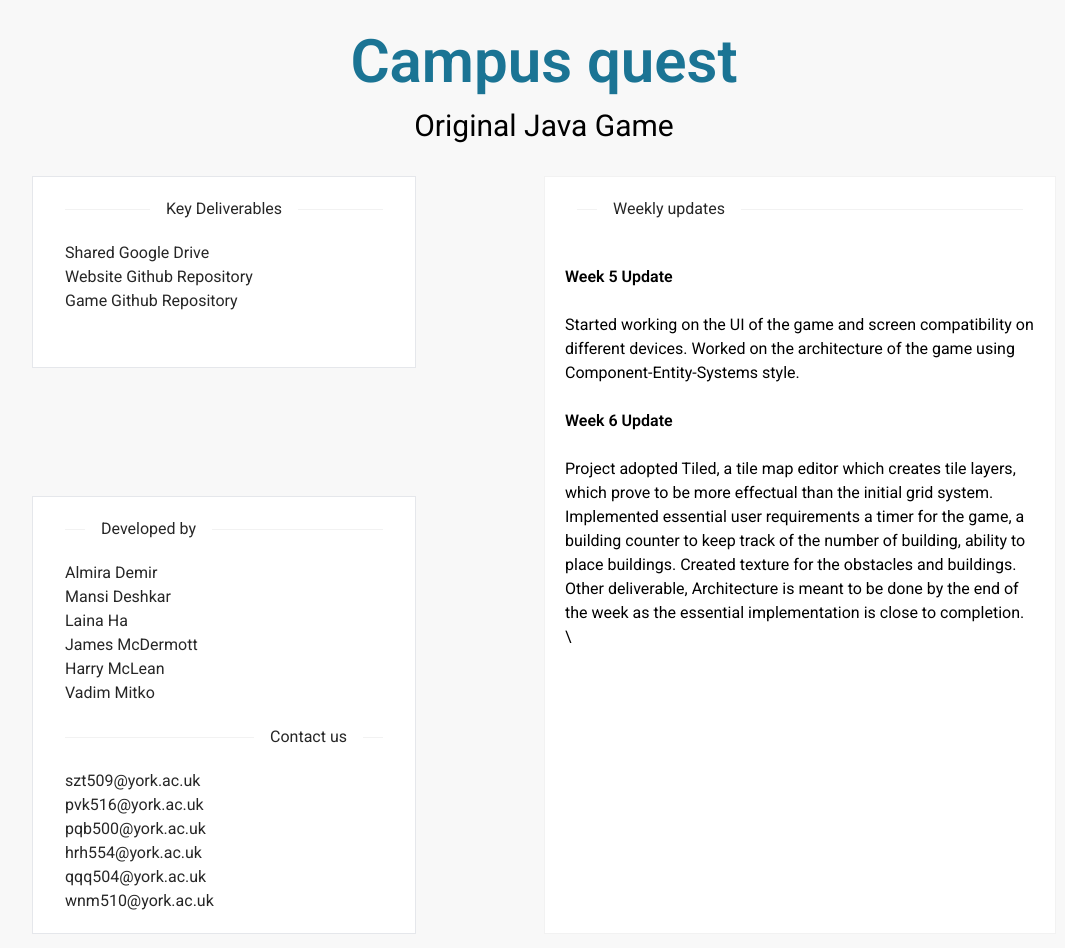
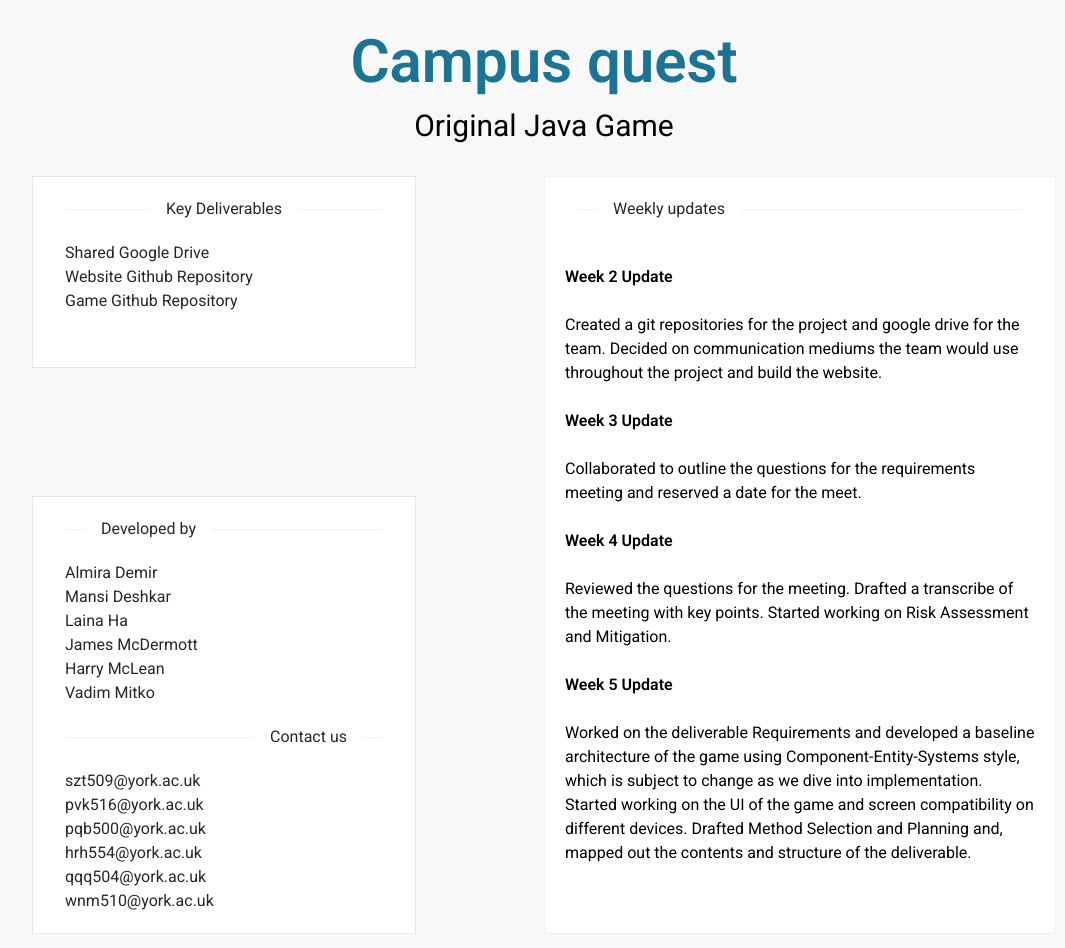
Before and after one commit to mitkoooo/eng-1-website, a React (Vite) app: page / in a window 1280 px wide. Shown: the top 948 px of the page, without its empty margins (96-1161 px from the left). Built offline with nearby package versions, Linux system fonts and the light colour scheme.

Commit message:
Added the update for week 2, 3 and 4.

```diff
--- a/src/Markdown/MarkDown.mdx
+++ b/src/Markdown/MarkDown.mdx
@@ -1,16 +1,37 @@
+\
+**Week 2 Update**
+
+\
+Created a git repositories for the project and google drive for the team.
+Decided on communication mediums the team would use throughout the project and build the website.
+
+\
+**Week 3 Update**
+
+\
+Collaborated to outline the questions for the requirements meeting and reserved a date for the meet.
+
+\
+**Week 4 Update**
+
+\
+Reviewed the questions for the meeting.
+Drafted a transcribe of the meeting with key points.
+Started working on Risk Assessment and Mitigation.
+
 \
 **Week 5 Update**
 
 \
-Started working on the UI of the game and screen compatibility on different devices. Worked on the architecture of the game using Component-Entity-Systems style.
+Worked on the deliverable Requirements and developed a baseline architecture of the game using Component-Entity-Systems style, which is subject to change as we dive into implementation.
+Started working on the UI of the game and screen compatibility on different devices.
+Drafted Method Selection and Planning and, mapped out the contents and structure of the deliverable.
 
 \
 **Week 6 Update**
 
 \
-Project adopted Tiled, a tile map editor which creates tile layers, which prove to be more effectual than the initial grid system.
-Implemented essential user requirements a timer for the game, a building counter to keep track of the number of building, ability to place buildings.
+Project adopted Tiled, a tile map editor which creates tile layers, which prove to be more effectual than the initial 2-D grid system.
+Implemented essential user requirements - a timer for the game, a building counter to keep track of the number of building, ability to place buildings.
 Created texture for the obstacles and buildings.
 Other deliverable, Architecture is meant to be done by the end of the week as the essential implementation is close to completion.
-
-\
```
